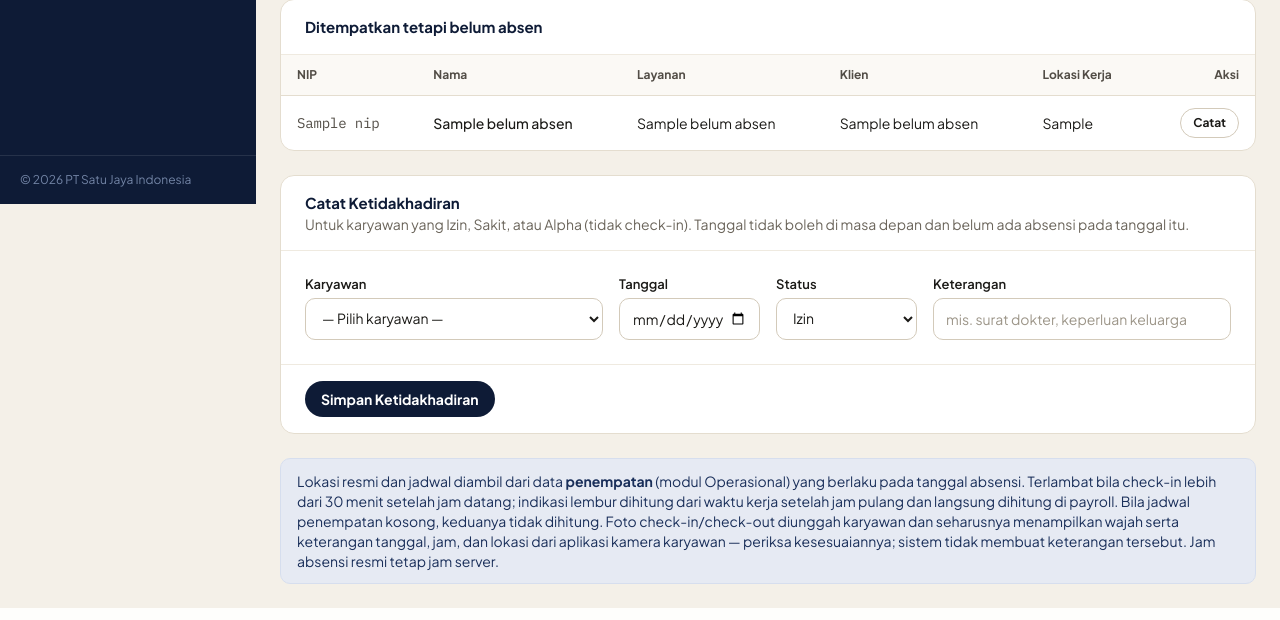
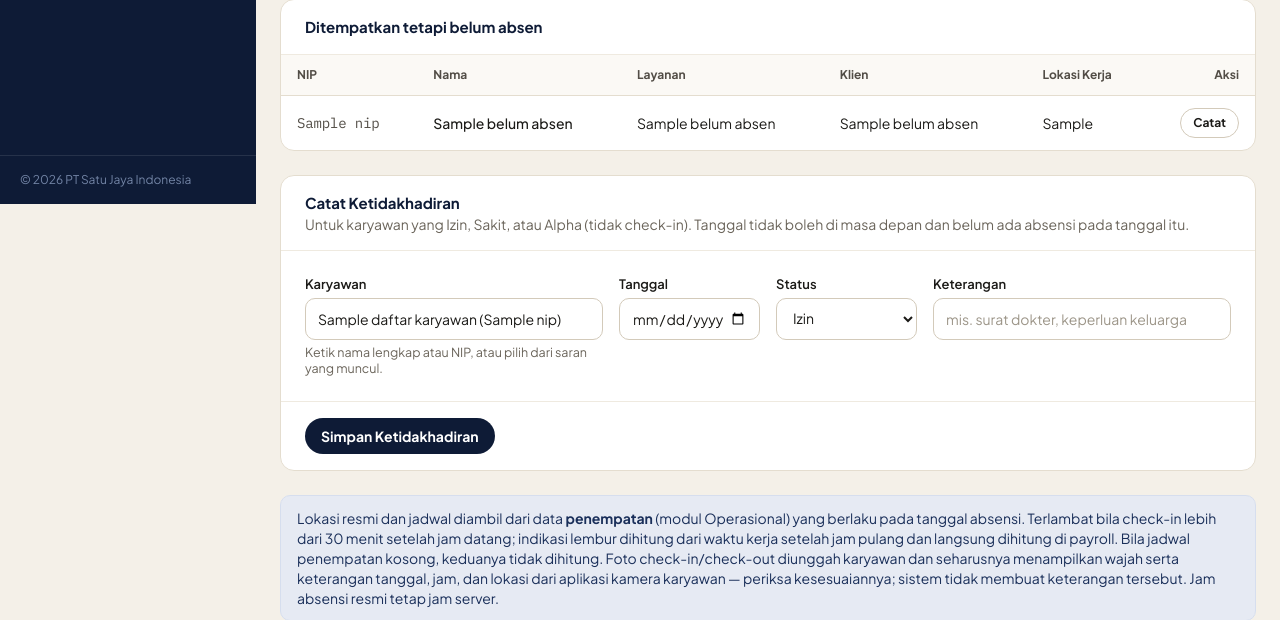
Before and after one commit to priorless/tubes-MSBD-Kel5, a Laravel app: template resources/views/hrd/absensi/index.blade.php in a window 1280 px wide. Shown: the part 596-1216 px from the top of the page. Run offline with Laravel 12, Linux system fonts and the light colour scheme; the template is opened without the code that fills it: most values are stand-ins (such as "Sample title", 1, 10 or a date in 2020); style sheets or scripts are compiled from the project's sources.

Commit message:
input ketidakhadiran berdasarkan nama karyawan

```diff
--- a/app/Http/Controllers/Hrd/KetidakhadiranController.php
+++ b/app/Http/Controllers/Hrd/KetidakhadiranController.php
@@ -20,10 +20,11 @@ class KetidakhadiranController extends Controller
     public function __invoke(StoreKetidakhadiranRequest $request): RedirectResponse
     {
         $data = $request->validated();
+        $idKaryawan = $request->idKaryawan();
 
         try {
             DatabaseService::callInputKetidakhadiran(
-                (int) $data['id_karyawan'],
+                $idKaryawan,
                 $data['tgl'],
                 $data['status_kehadiran'],
                 $data['keterangan'] ?? null,
@@ -38,7 +39,7 @@ class KetidakhadiranController extends Controller
             return back()->withInput()->with('error', $pesan);
         }
 
-        $nama = DB::table('tbl_karyawan')->where('id', $data['id_karyawan'])->value('nama');
+        $nama = DB::table('tbl_karyawan')->where('id', $idKaryawan)->value('nama');
 
         return redirect()->route('hrd.absensi', ['tanggal' => $data['tgl']])
             ->with('success', "Ketidakhadiran {$nama} ({$data['status_kehadiran']}) berhasil dicatat.");
--- a/app/Http/Requests/Hrd/StoreKetidakhadiranRequest.php
+++ b/app/Http/Requests/Hrd/StoreKetidakhadiranRequest.php
@@ -2,17 +2,26 @@
 
 namespace App\Http\Requests\Hrd;
 
+use Closure;
 use Illuminate\Contracts\Validation\ValidationRule;
 use Illuminate\Foundation\Http\FormRequest;
+use Illuminate\Support\Facades\DB;
 use Illuminate\Validation\Rule;
+use Illuminate\Validation\Validator;
 
 /**
  * Validasi bentuk isian saja. Aturan bisnis (tanggal tidak di masa depan, karyawan tidak Nonaktif,
  * belum ada absensi, penempatan pada tanggal itu) diputuskan sp_input_ketidakhadiran di database.
+ *
+ * Karyawan diketik bebas (nama atau NIP, atau "Nama (NIP)" dari saran) lalu dicocokkan persis ke
+ * satu baris tbl_karyawan. Tidak ada pencocokan sebagian: isian yang tidak cocok atau cocok ke lebih
+ * dari satu karyawan ditolak, sehingga ketidakhadiran tidak pernah tercatat pada orang yang salah.
  */
 class StoreKetidakhadiranRequest extends FormRequest
 {
     public const array STATUS = ['Izin', 'Sakit', 'Alpha'];
+
+    private ?int $idKaryawanCocok = null;
 
     public function authorize(): bool
     {
@@ -25,11 +34,41 @@ class StoreKetidakhadiranRequest extends FormRequest
     public function rules(): array
     {
         return [
-            'id_karyawan' => ['bail', 'required', 'integer', Rule::exists('tbl_karyawan', 'id')],
+            'karyawan' => ['bail', 'required', 'string', 'max:150'],
             'tgl' => ['bail', 'required', 'date_format:Y-m-d'],
             'status_kehadiran' => ['required', Rule::in(self::STATUS)],
             'keterangan' => ['nullable', 'string', 'max:255'],
         ];
+    }
+
+    /**
+     * @return list<Closure(Validator): void>
+     */
+    public function after(): array
+    {
+        return [
+            function (Validator $validator): void {
+                if ($validator->errors()->has('karyawan')) {
+                    return;
+                }
+
+                $hasil = $this->cocokkanKaryawan(preg_replace('/\s+/', ' ', trim((string) $this->input('karyawan'))));
+
+                if (is_string($hasil)) {
+                    $validator->errors()->add('karyawan', $hasil);
+
+                    return;
+                }
+
+                $this->idKaryawanCocok = $hasil;
+            },
+        ];
+    }
+
+    /** id tbl_karyawan hasil pencocokan isian karyawan (hanya dipanggil setelah validasi lolos). */
+    public function idKaryawan(): int
+    {
+        return (int) $this->idKaryawanCocok;
     }
 
     /**
@@ -40,7 +79,6 @@ class StoreKetidakhadiranRequest extends FormRequest
         return [
             'required' => ':Attribute wajib diisi.',
             'integer' => ':Attribute tidak valid.',
-            'exists' => ':Attribute yang dipilih tidak valid.',
             'date_format' => ':Attribute bukan tanggal yang valid.',
             'in' => ':Attribute hanya boleh Izin, Sakit, atau Alpha.',
             'string' => ':Attribute harus berupa teks.',
@@ -54,10 +92,53 @@ class StoreKetidakhadiranRequest extends FormRequest
     public function attributes(): array
     {
         return [
-            'id_karyawan' => 'karyawan',
+            'karyawan' => 'karyawan',
             'tgl' => 'tanggal',
             'status_kehadiran' => 'status ketidakhadiran',
             'keterangan' => 'keterangan',
         ];
     }
+
+    /**
+     * Urutan: "Nama (NIP)" dari saran (nama harus sesuai NIP-nya), NIP saja, lalu nama lengkap yang unik.
+     *
+     * @return int|string id karyawan, atau pesan kesalahan
+     */
+    private function cocokkanKaryawan(string $isian): int|string
+    {
+        $tidakDitemukan = "Karyawan \"{$isian}\" tidak ditemukan. Ketik nama lengkap atau NIP yang terdaftar, atau pilih dari saran.";
+
+        if (preg_match('/^(.*?)\s*\(([^()]+)\)$/u', $isian, $bagian) === 1) {
+            $karyawan = $this->karyawanDenganNip($bagian[2]);
+
+            if ($karyawan === null) {
+                return $tidakDitemukan;
+            }
+
+            if ($bagian[1] !== '' && mb_strtolower($bagian[1]) !== mb_strtolower((string) $karyawan->nama)) {
+                return "Nama dan NIP tidak cocok: NIP {$karyawan->nip} terdaftar atas nama {$karyawan->nama}.";
+            }
+
+            return (int) $karyawan->id;
+        }
+
+        $karyawan = $this->karyawanDenganNip($isian);
+
+        if ($karyawan !== null) {
+            return (int) $karyawan->id;
+        }
+
+        $samaNama = DB::table('tbl_karyawan')->whereRaw('LOWER(nama) = ?', [mb_strtolower($isian)])->limit(2)->pluck('id');
+
+        return match ($samaNama->count()) {
+            0 => $tidakDitemukan,
+            1 => (int) $samaNama->first(),
+            default => "Ada lebih dari satu karyawan bernama \"{$isian}\". Ketik NIP-nya atau pilih dari saran agar tidak tertukar.",
+        };
+    }
+
+    private function karyawanDenganNip(string $nip): ?object
+    {
+        return DB::table('tbl_karyawan')->whereRaw('LOWER(nip) = ?', [mb_strtolower(trim($nip))])->first(['id', 'nip', 'nama']);
+    }
 }
--- a/resources/views/hrd/absensi/index.blade.php
+++ b/resources/views/hrd/absensi/index.blade.php
@@ -194,16 +194,22 @@
         </div>
         <div class="card-body grid grid-cols-1 gap-4 md:grid-cols-12">
             <div class="md:col-span-4">
-                <label for="id_karyawan" class="form-label">Karyawan</label>
-                <select id="id_karyawan" name="id_karyawan" required @class(['form-input', 'form-input-error' => $errors->has('id_karyawan')])>
-                    <option value="">&mdash; Pilih karyawan &mdash;</option>
+                @php
+                    // Tombol "Catat" di daftar belum absen mengirim ?karyawan=<id>; isian awal = "Nama (NIP)".
+                    $karyawanAwal = $daftarKaryawan->firstWhere('id', (int) request('karyawan'));
+                @endphp
+                <label for="karyawan" class="form-label">Karyawan</label>
+                <input id="karyawan" name="karyawan" type="text" list="saran-karyawan-ketidakhadiran" required maxlength="150" autocomplete="off"
+                    value="{{ old('karyawan', $karyawanAwal ? $karyawanAwal->nama.' ('.$karyawanAwal->nip.')' : '') }}"
+                    placeholder="Ketik nama atau NIP karyawan"
+                    @class(['form-input', 'form-input-error' => $errors->has('karyawan')])>
+                <datalist id="saran-karyawan-ketidakhadiran">
                     @foreach ($daftarKaryawan as $karyawan)
-                        <option value="{{ $karyawan->id }}" @selected((string) old('id_karyawan', request('karyawan')) === (string) $karyawan->id)>
-                            {{ $karyawan->nama }} ({{ $karyawan->nip }}, {{ $karyawan->kategori }})
-                        </option>
+                        <option value="{{ $karyawan->nama }} ({{ $karyawan->nip }})">{{ $karyawan->kategori }}</option>
                     @endforeach
-                </select>
-                @error('id_karyawan') <p class="form-error">{{ $message }}</p> @enderror
+                </datalist>
+                <p class="form-hint">Ketik nama lengkap atau NIP, atau pilih dari saran yang muncul.</p>
+                @error('karyawan') <p class="form-error">{{ $message }}</p> @enderror
             </div>
             <div class="md:col-span-2">
                 <label for="tgl_ketidakhadiran" class="form-label">Tanggal</label>
```
Also changed, not shown: tests/Feature/Hrd/InputKetidakhadiranTest.php (+6 -0 lines), tests/Feature/Hrd/KetidakhadiranInputKaryawanTest.php (added, +146 -0 lines).
